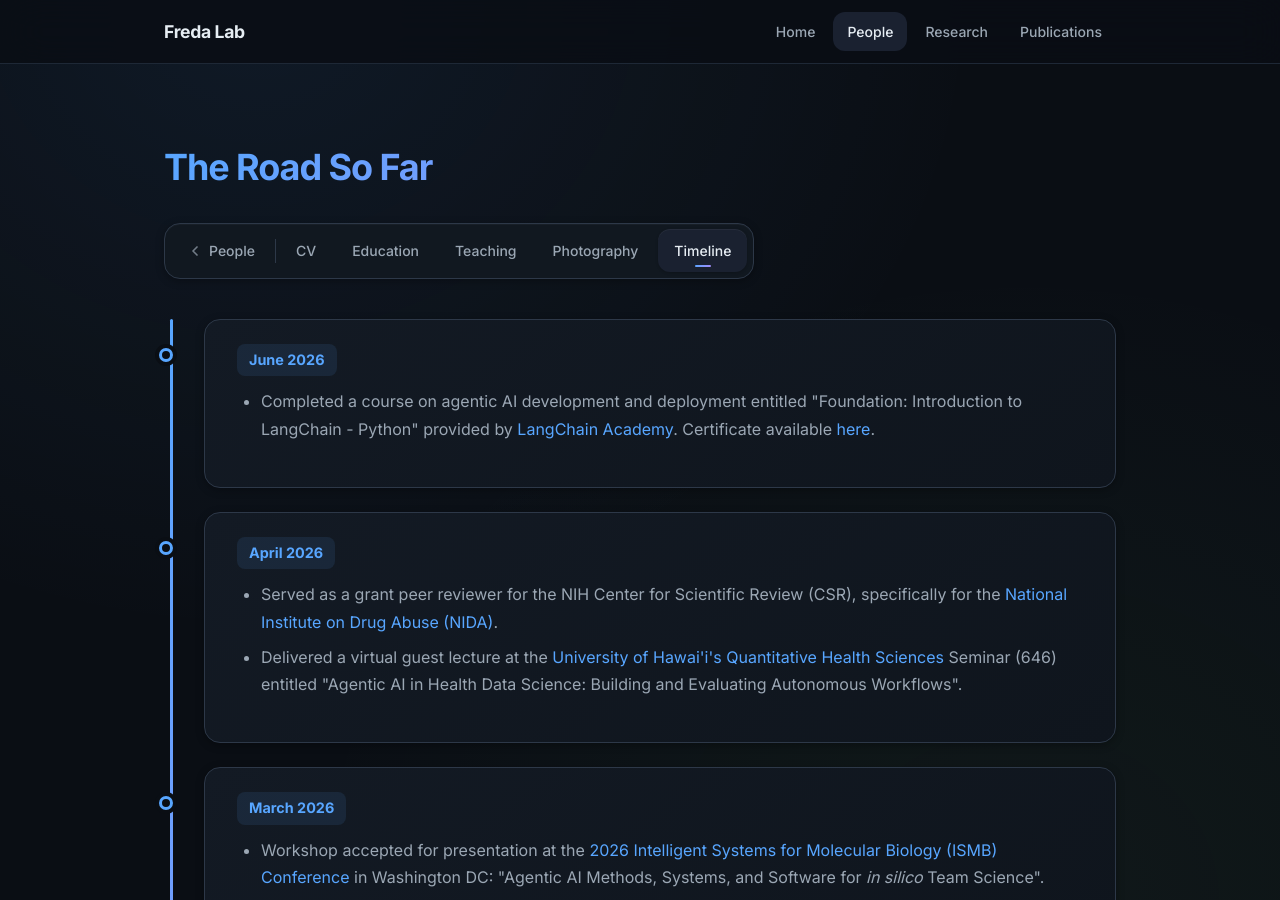
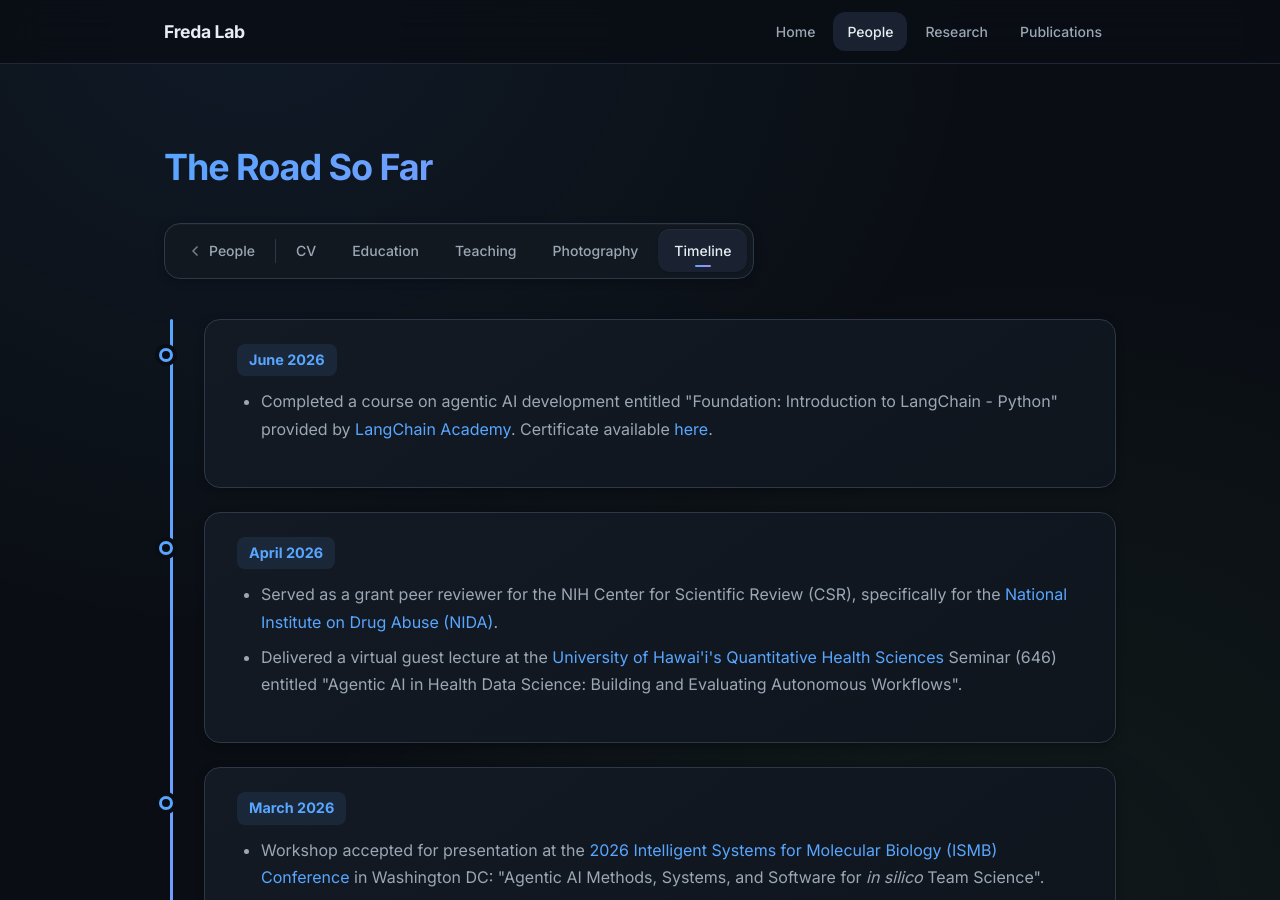
Before and after one commit to pfreda/pfreda.github.io, a Jekyll site: the page built from timeline.md, in a window 1280 px wide and 900 px high. Built offline with Jekyll 4.4.1, drawn with Linux system fonts in a browser that asks for light colours.

Commit message:
Langchain course

```diff
--- a/timeline.md
+++ b/timeline.md
@@ -10,7 +10,7 @@ title: The Road So Far
 <div class="timeline-item">
 <div class="timeline-date">June 2026</div>
 <ul>
-<li>Completed a course on agentic AI development and deployment entitled "Foundation: Introduction to LangChain - Python" provided by <a href="https://academy.langchain.com/" target="_blank" rel="noopener">LangChain Academy</a>. Certificate available <a href="https://academy.langchain.com/certificates/whjazq0clq" target="_blank" rel="noopener">here</a>.</li>
+<li>Completed a course on agentic AI development entitled "Foundation: Introduction to LangChain - Python" provided by <a href="https://academy.langchain.com/" target="_blank" rel="noopener">LangChain Academy</a>. Certificate available <a href="https://academy.langchain.com/certificates/whjazq0clq" target="_blank" rel="noopener">here</a>.</li>
 </ul>
 </div>
 
```
